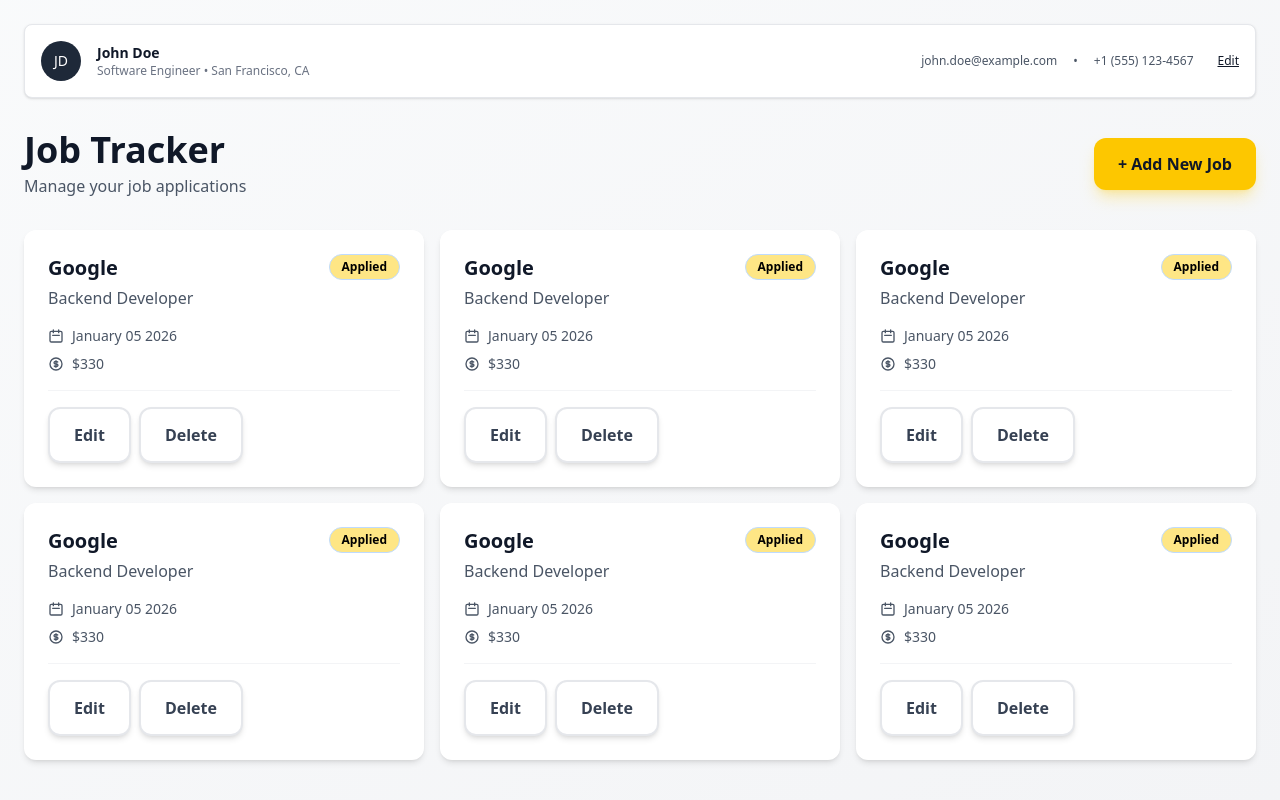
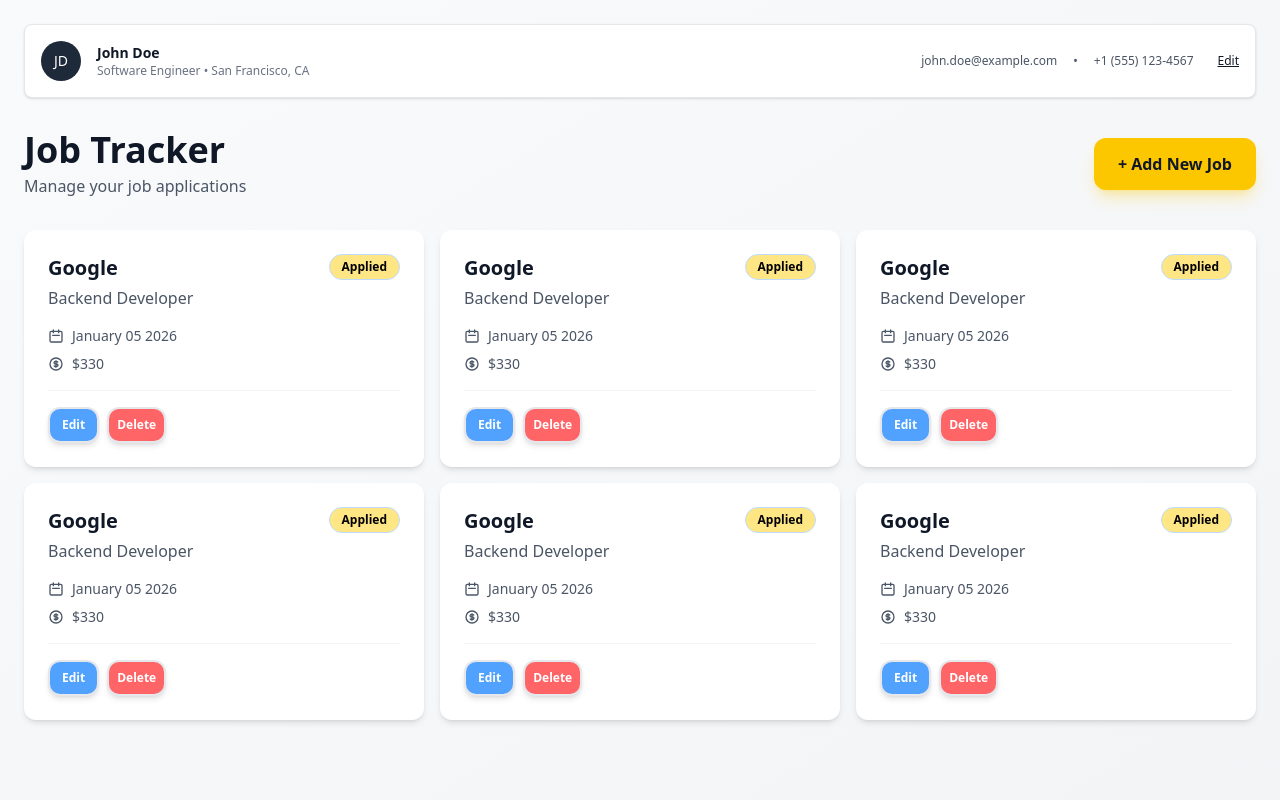
Before and after one commit to Ace-zzzz/AmIHired-frontend, a React (Vite) app: page /dashboard in a window 1280 px wide. Built offline with nearby package versions, Linux system fonts and the light colour scheme.

Commit message:
feat: Button className overriding

```diff
--- a/package.json
+++ b/package.json
@@ -11,9 +11,11 @@
   },
   "dependencies": {
     "@tailwindcss/vite": "^4.1.18",
+    "clsx": "^2.1.1",
     "react": "^19.2.0",
     "react-dom": "^19.2.0",
     "react-router-dom": "^7.13.0",
+    "tailwind-merge": "^3.4.0",
     "tailwindcss": "^4.1.18"
   },
   "devDependencies": {
--- a/src/components/Button.jsx
+++ b/src/components/Button.jsx
@@ -1,3 +1,5 @@
+import cn from '../utils/cn'
+
 const Button = ({text, className ="", type="button", primary = true, onClick}) => {
     const primaryStyles = "bg-yellow-400 hover:bg-yellow-500 text-gray-900 shadow-lg shadow-yellow-400/30 hover:shadow-xl hover:shadow-yellow-500/40";
     const secondaryStyles = "bg-white hover:bg-gray-50 text-gray-700 border-2 border-gray-200 hover:border-gray-300 shadow-md";
@@ -6,8 +8,8 @@ const Button = ({text, className ="", type="button", primary = true, onClick}) =
         <button
             onClick={onClick}
             type={type}
-            className={`cursor-pointer rounded-xl px-6 py-3.5 font-semibold text-base transition-all duration-200
-            ${primary ? primaryStyles : secondaryStyles} ${className}`}>
+            className={cn(`cursor-pointer rounded-xl px-6 py-3.5 font-semibold text-base transition-all duration-200
+            ${primary ? primaryStyles : secondaryStyles} ${className}`)}>
             {text}
         </button>
     )
--- a/src/components/JobCard.jsx
+++ b/src/components/JobCard.jsx
@@ -28,8 +28,8 @@ const JobCard = ({company, role, status, appliedAt, salary}) => {
             </div>
 
             <div className="flex gap-2 pt-4 border-t border-gray-100">
-                <Button text={"Edit"} primary={false}/>
-                <Button text={"Delete"} primary={false}/>
+                <Button text={"Edit"} primary={false} className="bg-blue-400 hover:bg-blue-500 text-xs p-2 px-3 font-bold text-white"/>
+                <Button text={"Delete"} primary={false} className="bg-red-400 hover:bg-red-500 text-xs p-2 font-bold text-white"/>
             </div>
         </div>
     )
--- /dev/null
+++ b/src/utils/cn.jsx
@@ -0,0 +1,6 @@
+import clsx from "clsx";
+import { twMerge } from "tailwind-merge";
+
+export default function cn(...inputs) {
+    return twMerge(clsx(inputs));
+}
```
Also changed, not shown: 1 other file (tests, documents, lock files or other folders).
